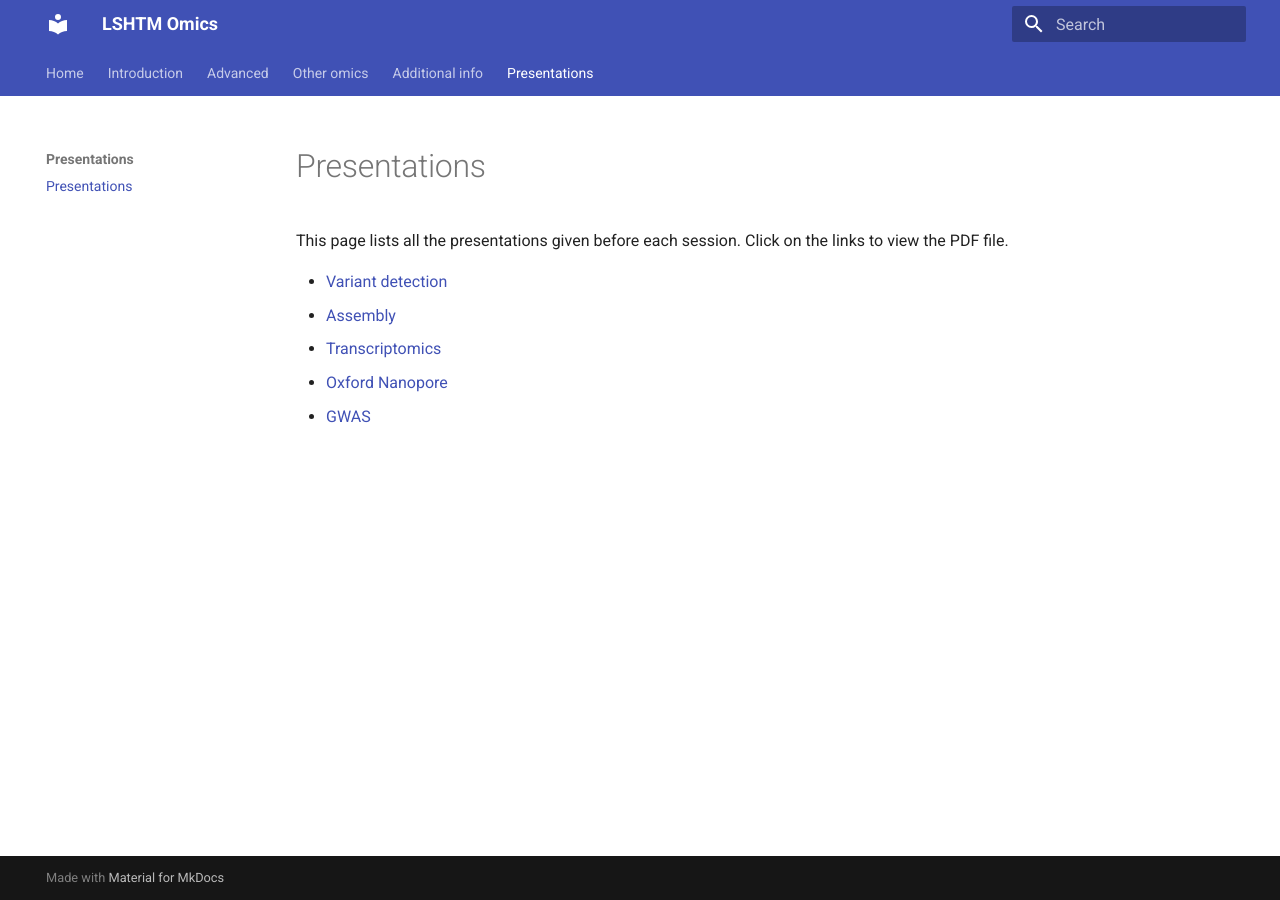
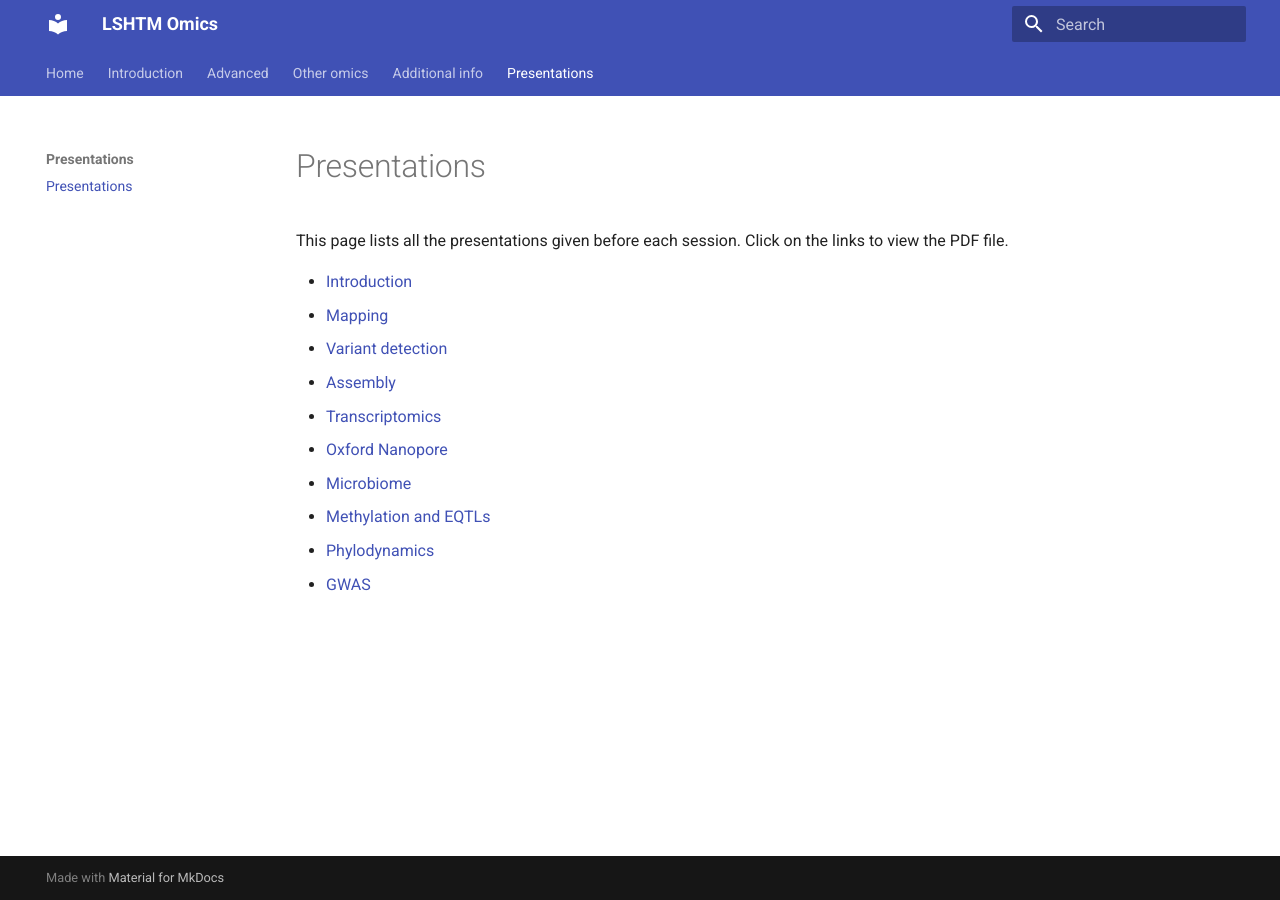
Before and after one commit to lshtm-genomics/omics-course, an MkDocs documentation site: the page built from docs/presentations/presentations.md, in a window 1280 px wide. Built offline with MkDocs 1.6.1 and Material for MkDocs 9.7.7, drawn with Linux system fonts in a browser that asks for light colours.

Commit message:
add lectures

```diff
--- a/docs/presentations/presentations.md
+++ b/docs/presentations/presentations.md
@@ -1,8 +1,13 @@
 
 This page lists all the presentations given before each session. Click on the links to view the PDF file.
 
+* [Introduction](introduction_lecture.pdf)
+* [Mapping](mapping_lecture.pdf)
 * [Variant detection](Variant_Detection.pdf)
 * [Assembly](assembly_lecture.pdf)
 * [Transcriptomics](transcriptomics_lecture.pdf)
 * [Oxford Nanopore](nanopore_presentation.pdf)
+* [Microbiome](microbiome_lecture.pdf)
+* [Methylation and EQTLs](methylation_eqtl_lecture.pdf)
+* [Phylodynamics](phylodynamics_lecture.pdf)
 * [GWAS](GWAS_lecture.pdf)
```
Also changed, not shown: 5 other files.
